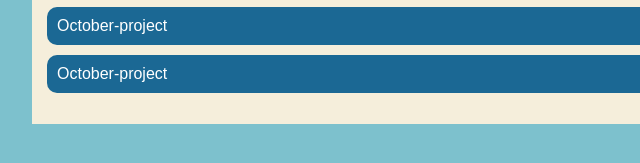
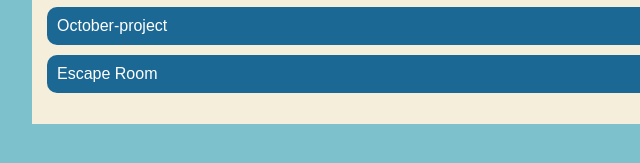
Before and after one commit to aidenhupp/aidenhupp.github.io, a plain HTML site: page portfolio.html in a window 1280 px wide. Shown: the part 629-792 px from the top of the page, 208-848 px from the left. Drawn offline with Linux system fonts and the light colour scheme.

Commit message:
Fixed Escape Room Name

```diff
--- a/portfolio.html
+++ b/portfolio.html
@@ -57,7 +57,7 @@
                       <a href="https://www.khanacademy.org/computer-programming/hupp-halloween-project/5083920612311040" target="_blank">October-project</a>
                     </li>
                     <li>
-                      <a href=https://www.khanacademy.org/computer-programming/spin-off-of-escape-room-shell/5859214109556736 target="_blank">October-project</a>
+                      <a href=https://www.khanacademy.org/computer-programming/spin-off-of-escape-room-shell/5859214109556736 target="_blank">Escape Room</a>
                     </li>
                 </ul>
             </div>
```
